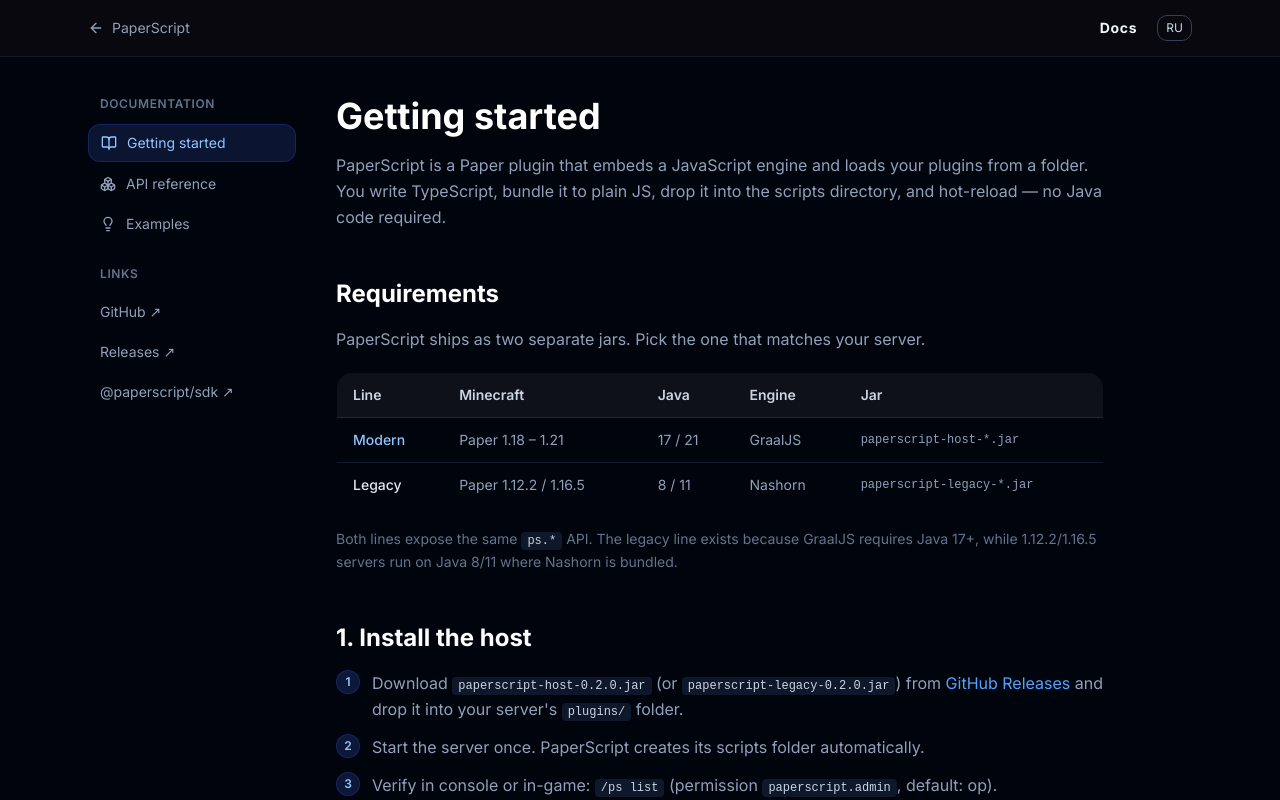
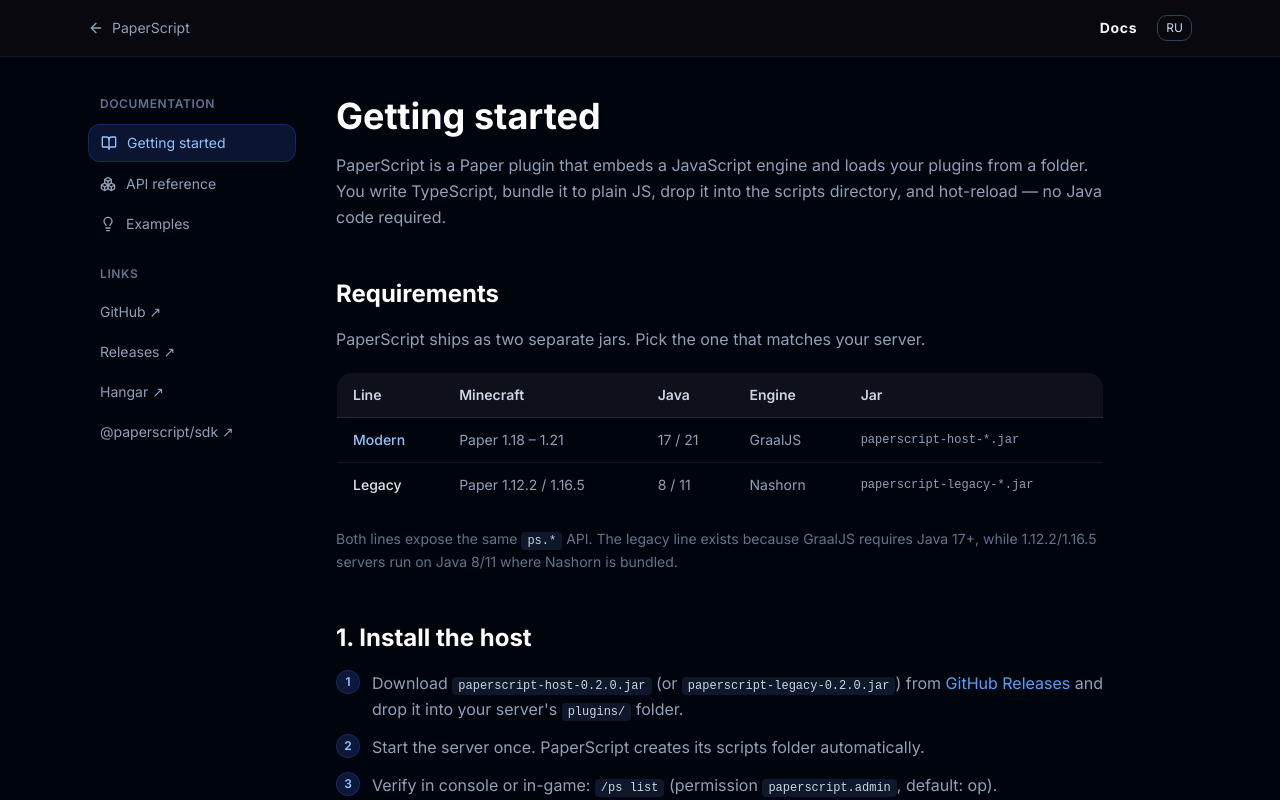
Before and after one commit to DARKPIX404/darkpix.ru, a Next.js app: page /paperscript/docs in a window 1280 px wide. Shown: the top 800 px of the page. Built offline with nearby package versions, Linux system fonts and the light colour scheme.

Commit message:
feat(docs): add Hangar link to PaperScript docs sidebar

```diff
--- a/src/components/docs/docs-shell.tsx
+++ b/src/components/docs/docs-shell.tsx
@@ -81,6 +81,14 @@
               Releases ↗
             </a>
             <a
+              href="https://hangar.papermc.io/DARKPIX/PaperScript"
+              target="_blank"
+              rel="noopener noreferrer"
+              className="block rounded-lg px-3 py-2 text-sm text-slate-400 hover:text-slate-200 hover:bg-slate-900/60 transition-colors"
+            >
+              Hangar ↗
+            </a>
+            <a
               href="https://www.npmjs.com/package/@paperscript/sdk"
               target="_blank"
               rel="noopener noreferrer"
```
